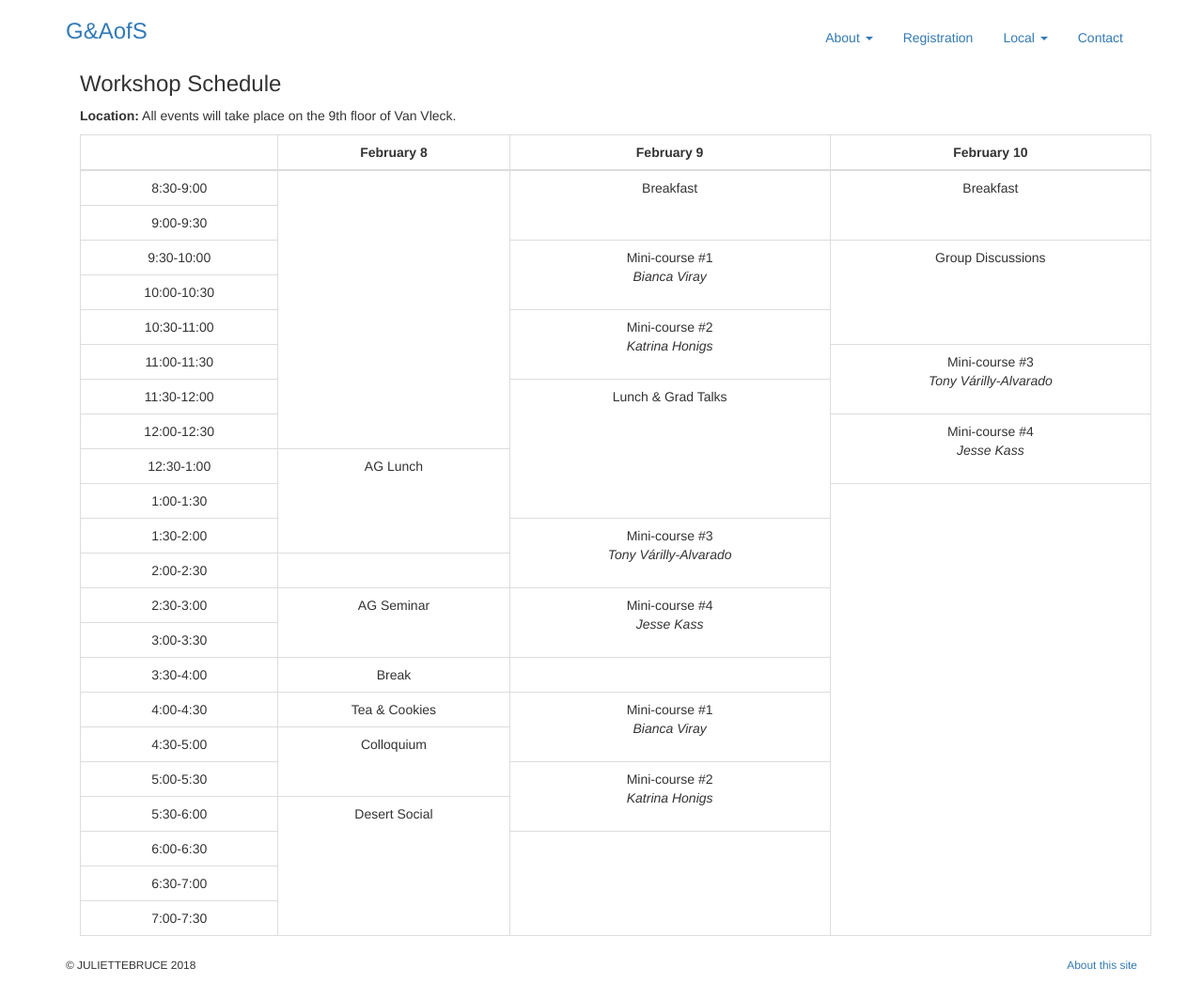
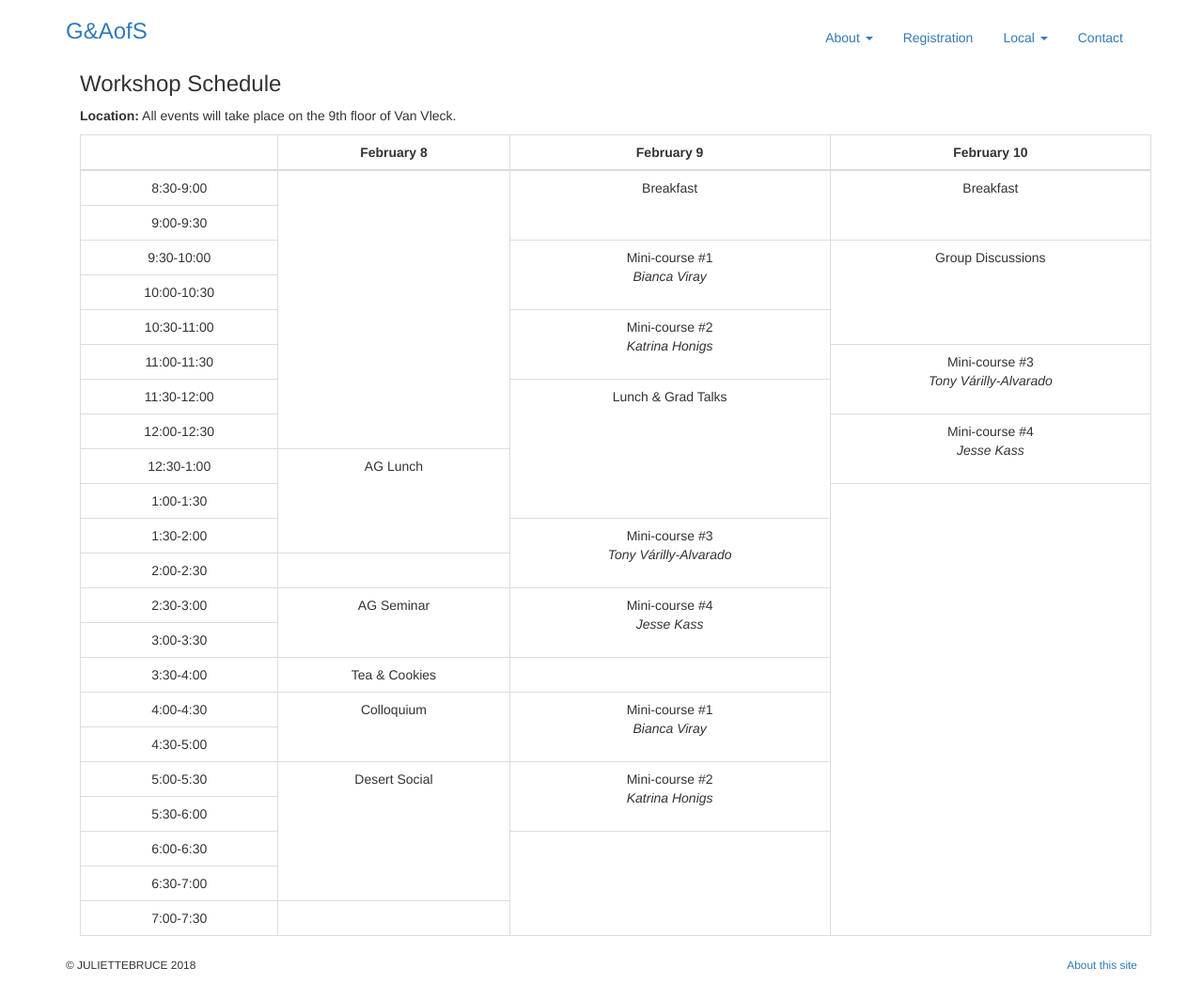
Before and after one commit to julietteBruce/geometry-arithmetic-surfaces, a Jekyll site: the page built from schedule/index.html, in a window 1280 px wide. Shown: the whole page at 94% size. Built offline with Jekyll 4.4.1, drawn with Linux system fonts in a browser that asks for light colours; nearby versions of some CDN libraries; library files that are not in the unit come from our copies.

Commit message:
Updated Schedule

```diff
--- a/schedule/index.html
+++ b/schedule/index.html
@@ -77,24 +77,23 @@ description: G&AoS Schedule
       </tr>
       <tr>
       	<td>3:30-4:00</td>
-      	<td rowspan="1">Break</td>
+      	<td rowspan="1">Tea & Cookies</td>
       </tr>
       <tr>
       	<td>4:00-4:30</td>
-      	<td rowspan="1">Tea & Cookies</td>
+      	<td rowspan="2">Colloquium</td>
       	<td rowspan="2">Mini-course #1 <br> <i> Bianca Viray</i></td>
       </tr>
       <tr>
       	<td>4:30-5:00</td>
-      	<td rowspan="2">Colloquium</td>
       </tr>
       <tr class="text-center">
       	<td>5:00-5:30</td>
+      	<td rowspan="4">Desert Social</td>
       	<td rowspan="2">Mini-course #2 <br> <i>Katrina Honigs</i></td>
       </tr>
       <tr class="text-center">
       	<td>5:30-6:00</td>
-      	<td rowspan="4">Desert Social</td>
       </tr>
 	  <tr class="text-center">
       	<td>6:00-6:30</td>
```
